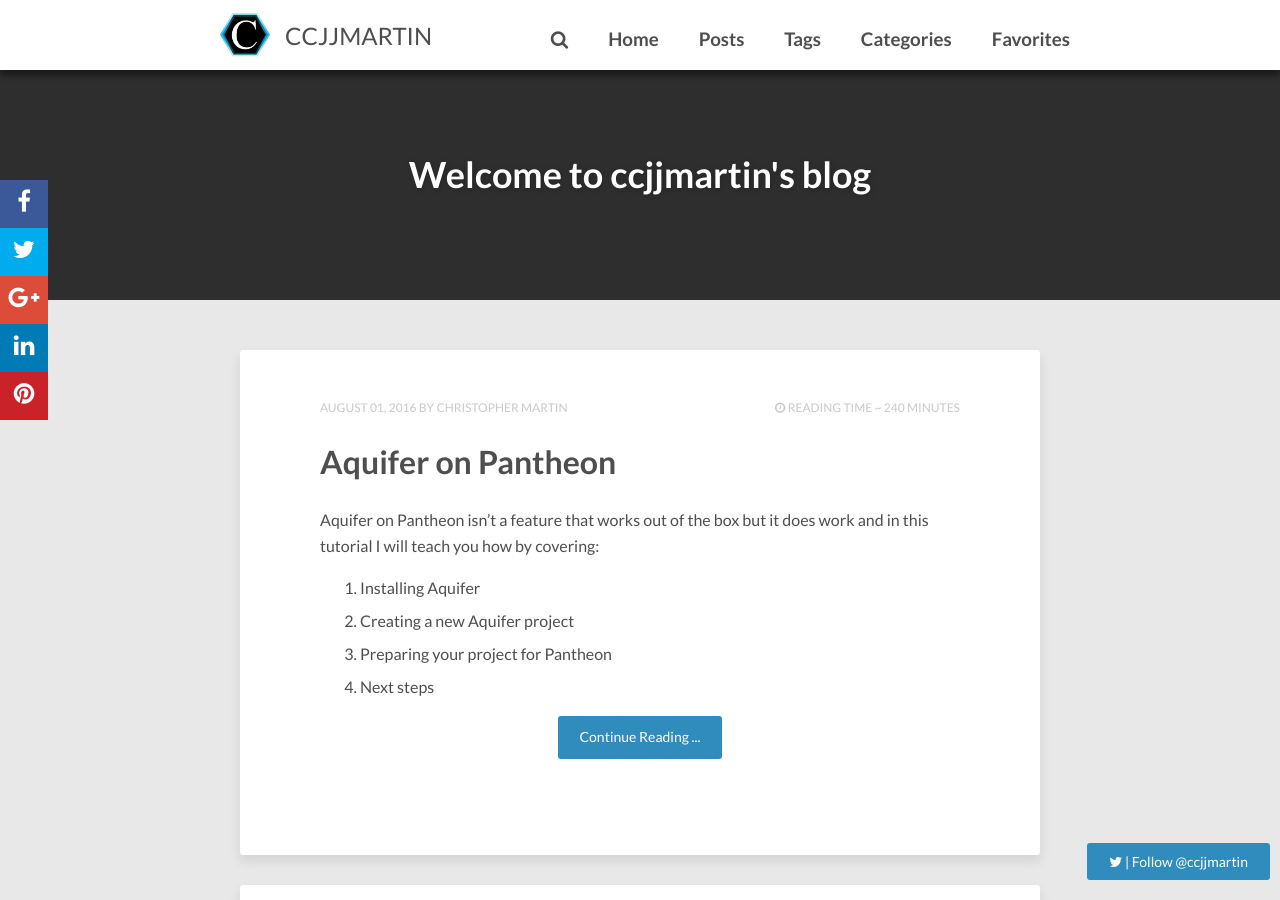
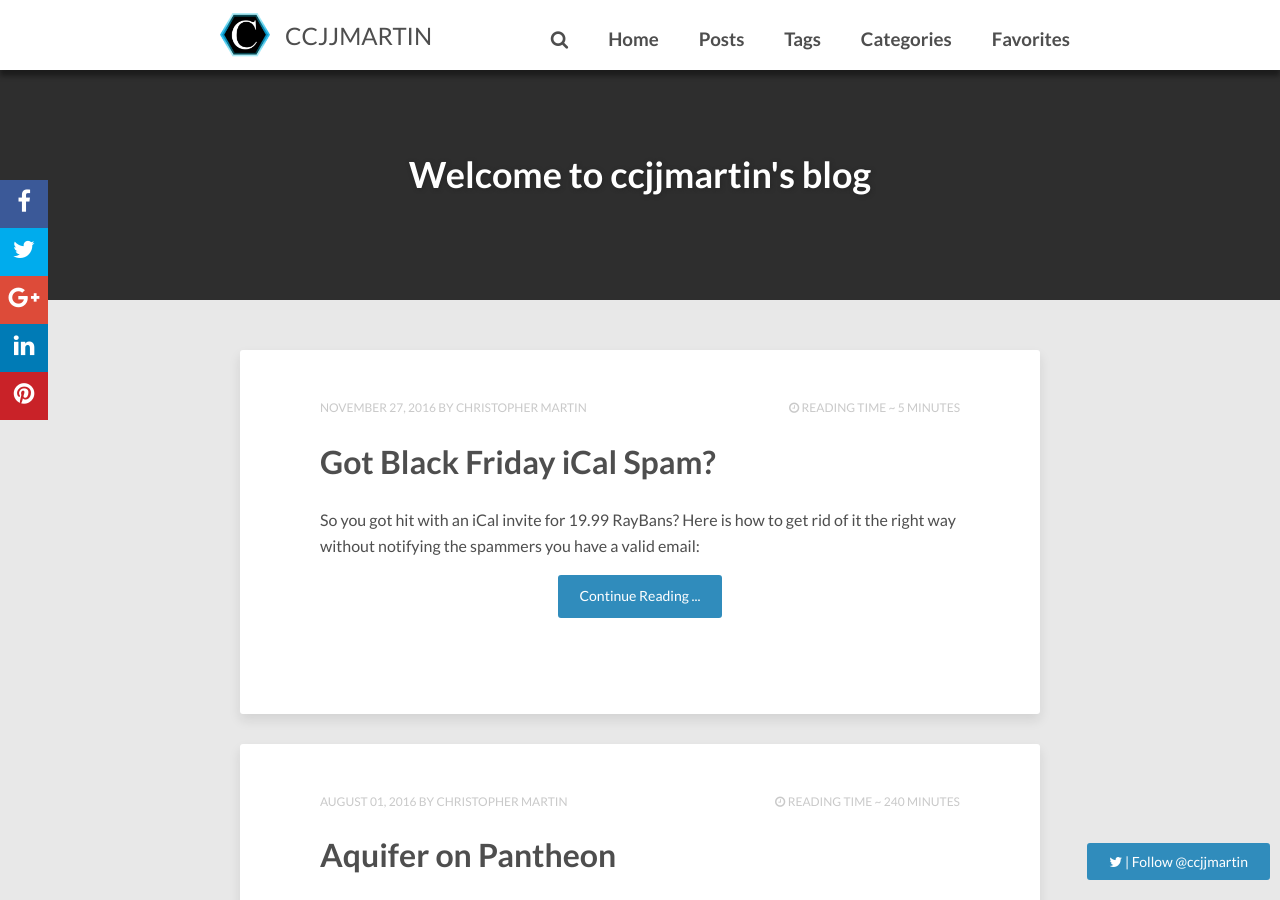
Before and after one commit to ccjjmartin/ccjjmartin.github.io, a Jekyll site: the page built from index.html, in a window 1280 px wide and 900 px high. Built offline with Jekyll 4.4.1, drawn with Linux system fonts in a browser that asks for light colours; nearby versions of some CDN libraries; the list of posts is cut into pages by our own code; comment, search, counter and statistics services are not loaded; some of the changed text lies outside the part shown.

Commit message:
Add Black Friday Spam post

```diff
--- a/_config.yml
+++ b/_config.yml
@@ -49,7 +49,7 @@ owner:
   name:           Christopher Martin
   site:           http://ccjjmartin.github.io
   avatar:         images/avatar.jpg
-  bio:            "Employed as Junior Engineer at Four Kitchens and Drone hobbyist."
+  bio:            "Employed as Junior Engineer at Four Kitchens."
   email:          chris.martin@fourkitchens.com
   # Twitter nick for use in Twitter cards and follow button.
   twitter: ccjjmartin # if no twitter in this config, the twitter follow button will be removed
--- /dev/null
+++ b/_posts/2016-11-27-black-friday-spam.md
@@ -0,0 +1,29 @@
+---
+layout: post
+title: "Got Black Friday iCal Spam?"
+description: "How to remove iCal spam."
+tags: [other]
+categories: [other]
+time: 5 minutes
+image:
+  background: triangular.png
+---
+
+So you got hit with an iCal invite for 19.99 RayBans?  Here is how to get rid of
+it the right way without notifying the spammers you have a valid email:
+
+<!-- more -->
+
+1. Open iCal
+
+2. Create a new calendar called Trash
+
+3. Double click the spam calendar invites
+  - NOTE: Do not accept or decline, it notifies the spammers you have a valid
+  email and you will receive even more invites in the future
+
+4. Change the spam calendar invites to be associated with the new Trash calendar
+
+5. Delete the new calendar to completely remove the invites
+
+6. Select the delete and do not notify option
```
